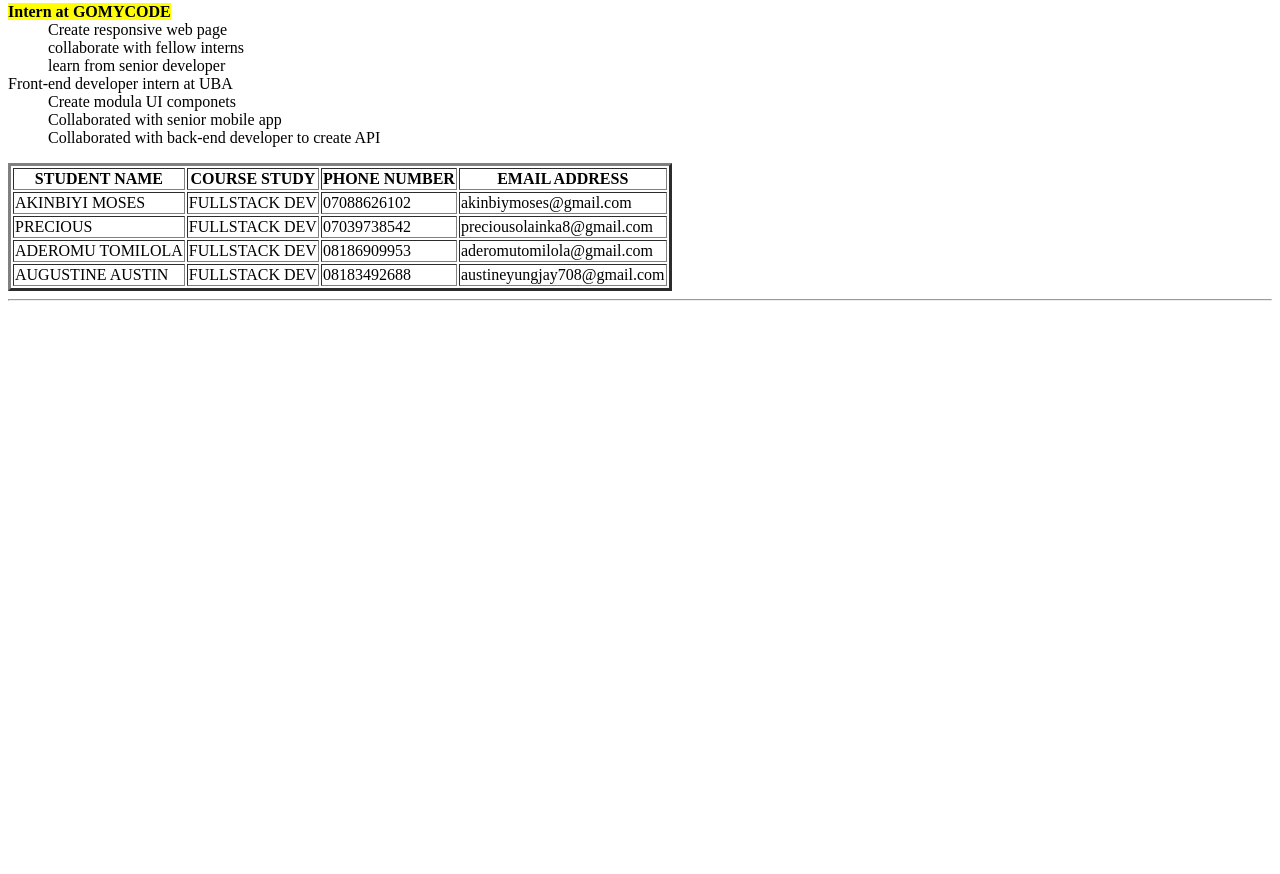
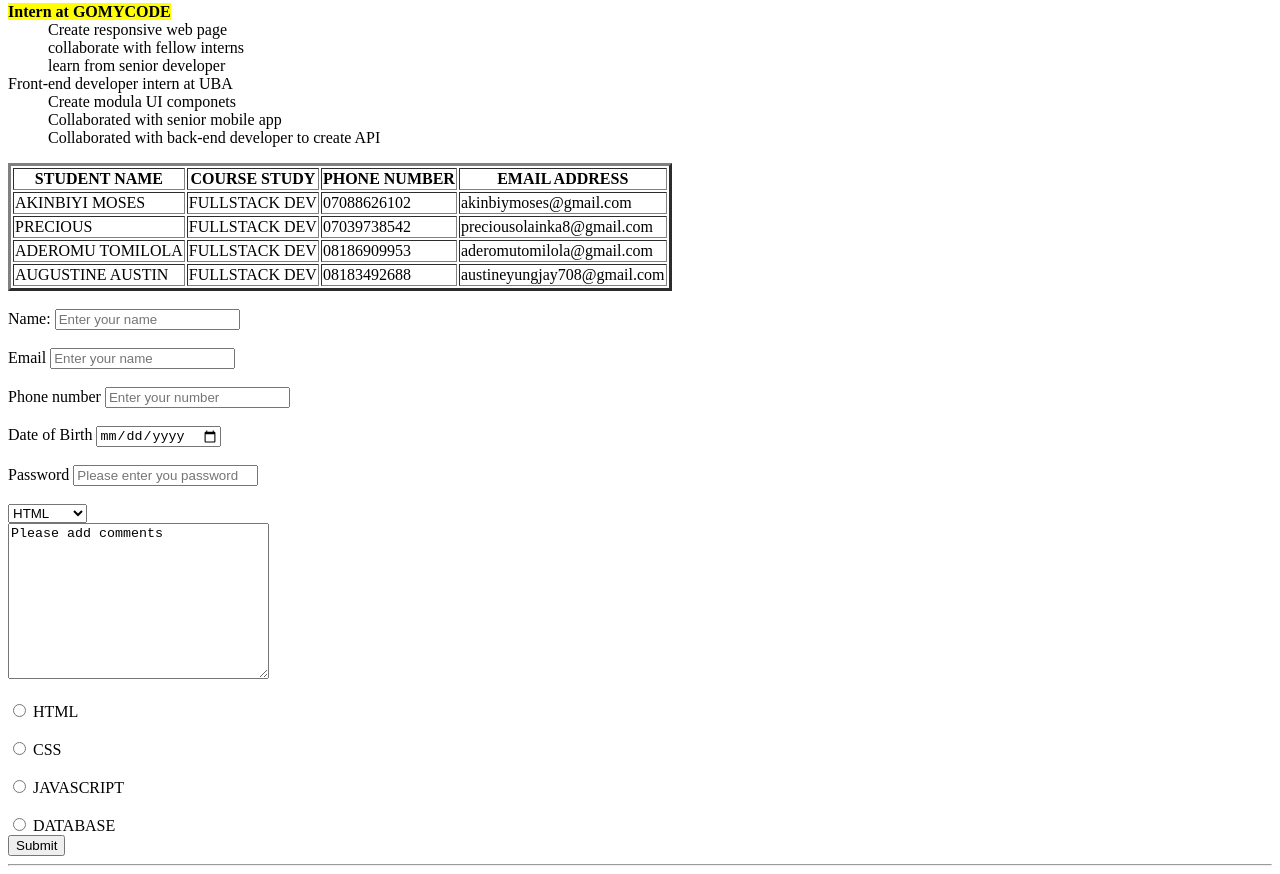
Before and after one commit to biyimo/HTML2, a plain HTML site: page index.html in a window 1280 px wide. Shown: the part 895-1769 px from the top of the page. Before the commit the page ends 1204 px from the top, so only its background shows below. Drawn offline with Linux system fonts and the light colour scheme.

Commit message:
HTML FORM ADDED

```diff
--- a/index.html
+++ b/index.html
@@ -142,6 +142,69 @@
         <td>austineyungjay708@gmail.com</td>
       </tr>
     </table>
+    <br>
+
+    <form action="">
+        <label for="">Name: </label>
+        <input type="text" placeholder="Enter your name">
+        <br>
+        <br>
+
+        <label for="">Email</label>
+        <input type="email" placeholder="Enter your name">
+        <br>
+        <br>
+
+        <label for="">Phone number</label>
+        <input type="number" placeholder="Enter your number">
+        <br>
+        <br>
+
+        <label for="">Date of Birth</label>
+        <input type="date">
+        <br>
+        <br>
+
+        <label for="">Password</label>
+        <input type="password" placeholder="Please enter you password">
+        <br>
+        <br>
+
+        <select name="" id="">
+            <option value="">HTML</option>
+            <option value="">CSS</option>
+            <option value="">javascript</option>
+            <option value="">database</option>
+        </select>
+        <br>
+
+        <textarea name="" id="" cols="30" rows="10">Please add comments</textarea>
+        <br>
+        <br>
+
+        <input type="radio">
+        <label for="">HTML</label>
+        <br>
+        <br>
+
+        <input type="radio">
+        <label for="">CSS</label>
+        <br>
+        <br>
+
+        <input type="radio">
+        <label for="">JAVASCRIPT</label>
+        <br>
+        <br>
+
+        <input type="radio">
+        <label for="">DATABASE</label>
+
+
+
+        <br>
+        <input type="submit">
+    </form>
 
     <hr />
   </body>
```
